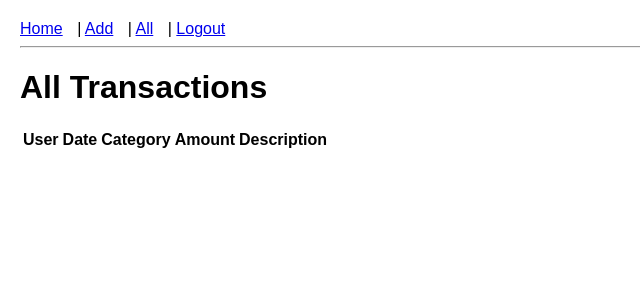
After one commit to AlekSwiderski/llm_fun, a Flask app: page /all in a window 1280 px wide. The commit adds this page. Shown: the top 300 px of the page, without its empty margins (0-640 px from the left). Run offline with Flask 3, Linux system fonts and the light colour scheme; the visitor is signed in with stand-in values (Sample User, id 1); data comes from the database, SQL or seed files in the repository; data that the repository does not hold is empty.

Commit message:
Add shared transactions view

```diff
--- a/backend/app.py
+++ b/backend/app.py
@@ -1,6 +1,13 @@
 from flask import Flask, render_template, redirect, url_for
 from flask_sqlalchemy import SQLAlchemy
-from flask_login import LoginManager, UserMixin, login_user, login_required, logout_user, current_user
+from flask_login import (
+    LoginManager,
+    UserMixin,
+    login_user,
+    login_required,
+    logout_user,
+    current_user,
+)
 from werkzeug.security import generate_password_hash, check_password_hash
 
 app = Flask(__name__)
@@ -41,6 +48,17 @@ def load_user(user_id):
 def index():
     transactions = Transaction.query.filter_by(user_id=current_user.id).all()
     return render_template('index.html', transactions=transactions)
+
+
+@app.route('/all')
+@login_required
+def all_transactions():
+    transactions = (
+        db.session.query(Transaction, User.username)
+        .join(User, Transaction.user_id == User.id)
+        .all()
+    )
+    return render_template('all_transactions.html', transactions=transactions)
 
 
 @app.route('/add', methods=['GET', 'POST'])
--- /dev/null
+++ b/backend/templates/all_transactions.html
@@ -0,0 +1,16 @@
+{% extends 'base.html' %}
+{% block content %}
+<h1>All Transactions</h1>
+<table>
+    <tr><th>User</th><th>Date</th><th>Category</th><th>Amount</th><th>Description</th></tr>
+    {% for t, username in transactions %}
+    <tr>
+        <td>{{ username }}</td>
+        <td>{{ t.date }}</td>
+        <td>{{ t.category }}</td>
+        <td>{{ t.amount }}</td>
+        <td>{{ t.description }}</td>
+    </tr>
+    {% endfor %}
+</table>
+{% endblock %}
--- a/backend/templates/base.html
+++ b/backend/templates/base.html
@@ -6,6 +6,7 @@
     {% if current_user.is_authenticated %}
     <a href="{{ url_for('index') }}">Home</a> |
     <a href="{{ url_for('add_transaction') }}">Add</a> |
+    <a href="{{ url_for('all_transactions') }}">All</a> |
     <a href="{{ url_for('logout') }}">Logout</a>
     {% else %}
     <a href="{{ url_for('login') }}">Login</a> |
```
Also changed, not shown: README.md.
